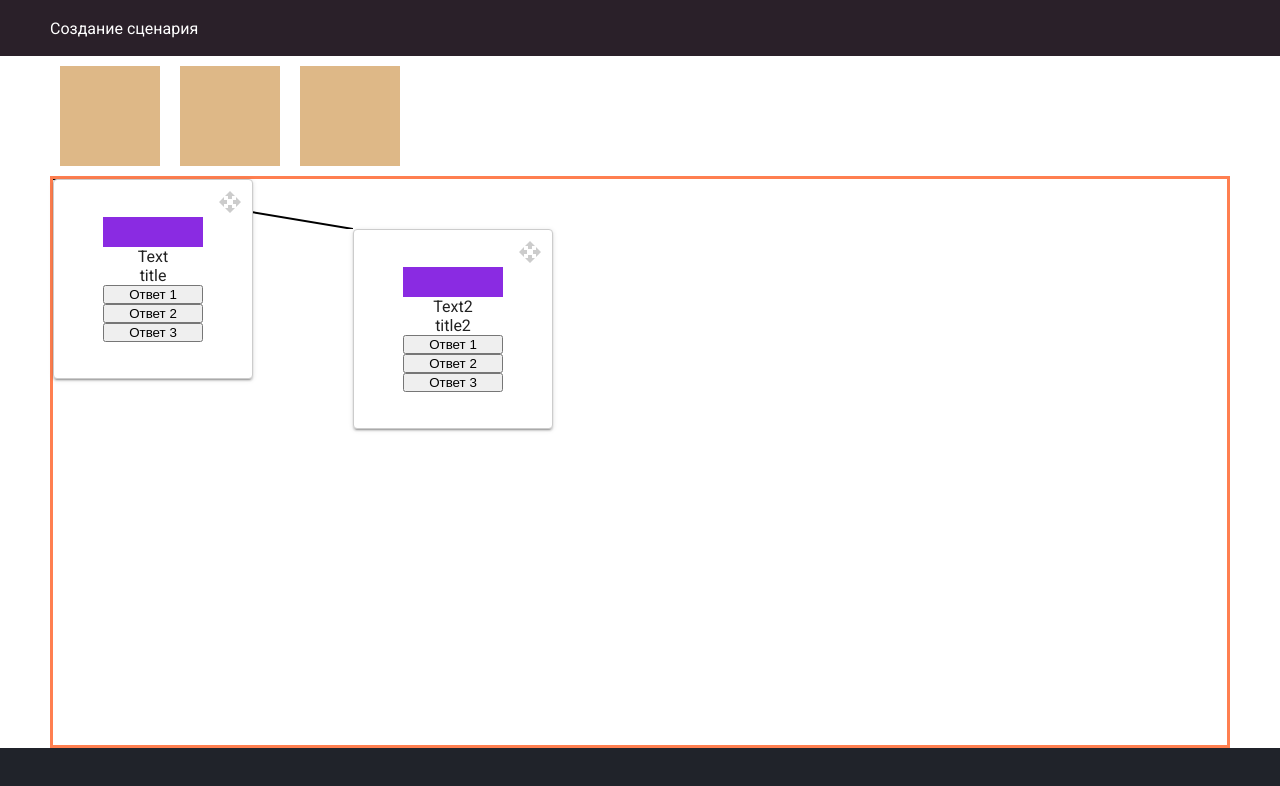
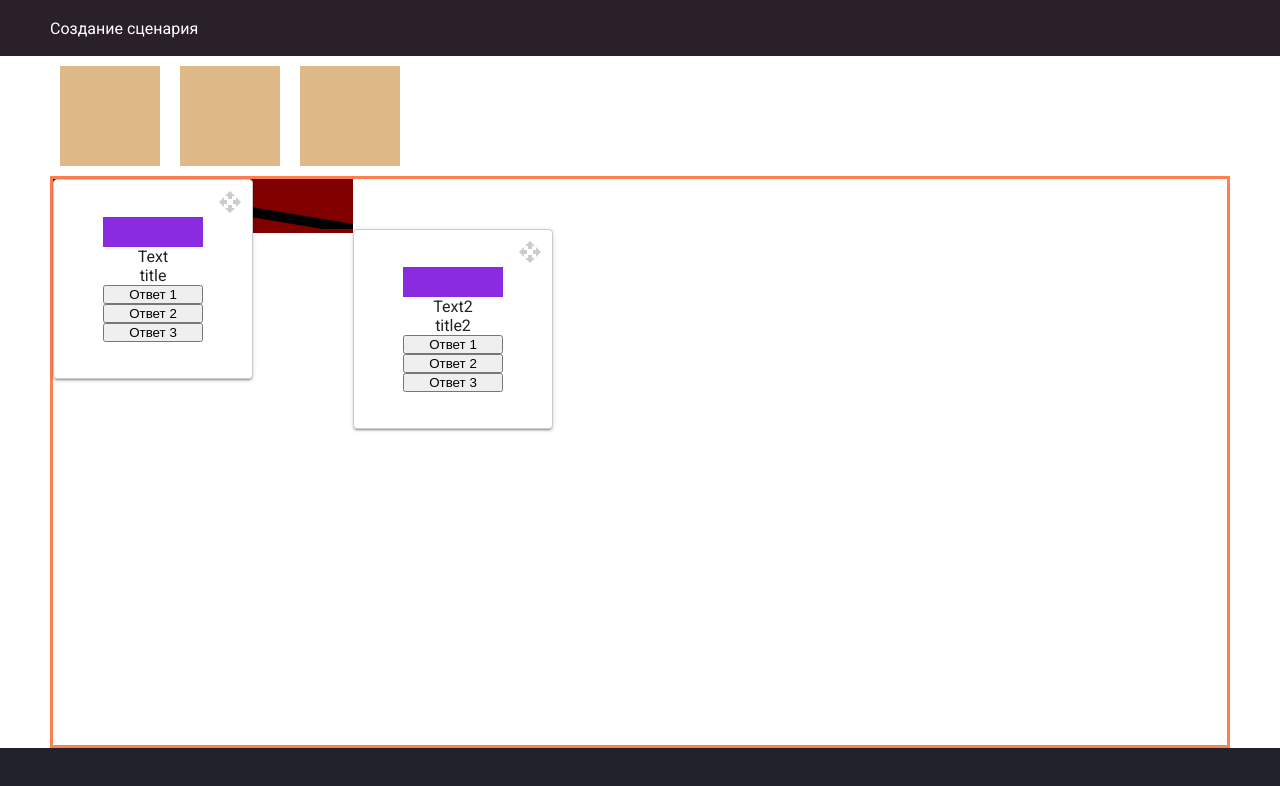
Before and after one commit to Alexandr32/SceneConstructor, an Angular app in the folder scene-constructor/: page / in a window 1280 px wide. Shown: the top 786 px of the page. Built offline with nearby package versions, Linux system fonts and the light colour scheme.

Commit message:
линия

```diff
--- a/scene-constructor/src/app/editor/editor.component.html
+++ b/scene-constructor/src/app/editor/editor.component.html
@@ -8,7 +8,6 @@
   <div class="editor__working-space">
 
     <app-svg-line
-      class="svg-line"
       [pointOne]="scenes[0].coordinate"
       [pointTwo]="scenes[1].coordinate"
     ></app-svg-line>
--- /dev/null
+++ b/scene-constructor/src/app/svg-line/svg-line.component.html
@@ -0,0 +1,20 @@
+<div
+  class="svg-line"
+  [style.top.px]="pointOne.y"
+  [style.left.px]="getStartX()">
+  <svg [attr.width]="getWidth()" [attr.height]="getHeight()">
+    <!--<defs>
+      <marker id="arrowhead" markerWidth="10" markerHeight="7"
+              refX="0" refY="3.5" orient="auto">
+        <polygon points="0 0, 10 3.5, 0 7" />
+      </marker>
+    </defs>-->
+    <line [attr.x1]="getStartPointX()"
+          [attr.y1]="getStartPointY()"
+          [attr.x2]="getEndPointX()"
+          [attr.y2]="getEndPointY()"
+          stroke="#000"
+          stroke-width="10"
+          marker-end="url(#arrowhead)"/>
+  </svg>
+</div>
--- a/scene-constructor/src/app/svg-line/svg-line.component.ts
+++ b/scene-constructor/src/app/svg-line/svg-line.component.ts
@@ -3,7 +3,7 @@ import { Coordinate } from '../models/scene-model';
 
 @Component({
   selector: 'app-svg-line',
-  templateUrl: './svg-line.component.svg',
+  templateUrl: './svg-line.component.html',
   styleUrls: ['./svg-line.component.scss']
 })
 export class SvgLineComponent implements OnInit {
@@ -19,7 +19,47 @@ export class SvgLineComponent implements OnInit {
   ngOnInit(): void {
   }
 
-  getPointXOne(): number {
+  getStartX() {
+    if(this.pointOne.x <= this.pointTwo.x) {
+      return this.pointOne.x
+    } else {
+      return this.pointTwo.x
+    }
+  }
+
+  getStartPointX() {
+    if(this.pointOne.x <= this.pointTwo.x) {
+      return 0
+    } else {
+      return 0
+    }
+  }
+
+  getStartPointY() {
+    if(this.pointOne.x <= this.pointTwo.x) {
+      return 0
+    } else {
+      return this.getHeight()
+    }
+  }
+
+  getEndPointX() {
+    if(this.pointOne.x <= this.pointTwo.x) {
+      return this.getWidth()
+    } else {
+      return this.getWidth()
+    }
+  }
+
+  getEndPointY() {
+    if(this.pointOne.x <= this.pointTwo.x) {
+      return this.getHeight()
+    } else {
+      return 0
+    }
+  }
+
+  /*getPointXOne(): number {
 
     if(this.pointOne.x <= this.pointTwo.x) {
       return this.pointOne.x
@@ -53,7 +93,7 @@ export class SvgLineComponent implements OnInit {
     }
 
     return this.pointOne.y
-  }
+  }*/
 
   getWidth(): number {
     return Math.abs(Math.abs(this.pointOne.x) - Math.abs(this.pointTwo.x))
--- a/scene-constructor/src/styles.scss
+++ b/scene-constructor/src/styles.scss
@@ -159,6 +159,7 @@ body { margin: 0; font-family: Roboto, "Helvetica Neue", sans-serif; }
 }
 
 .svg-line {
+  background: maroon;
   position: absolute;
   //z-index: 1000;
 }
```
Also changed, not shown: scene-constructor/src/app/svg-line/svg-line.component.svg (deleted).
